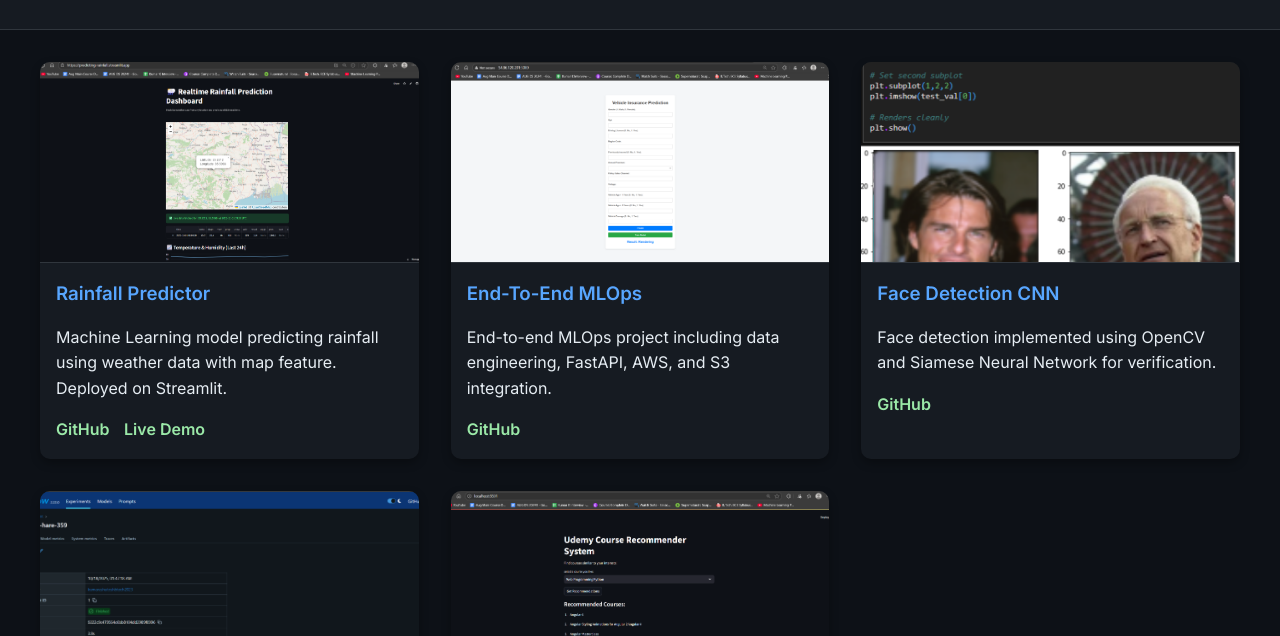
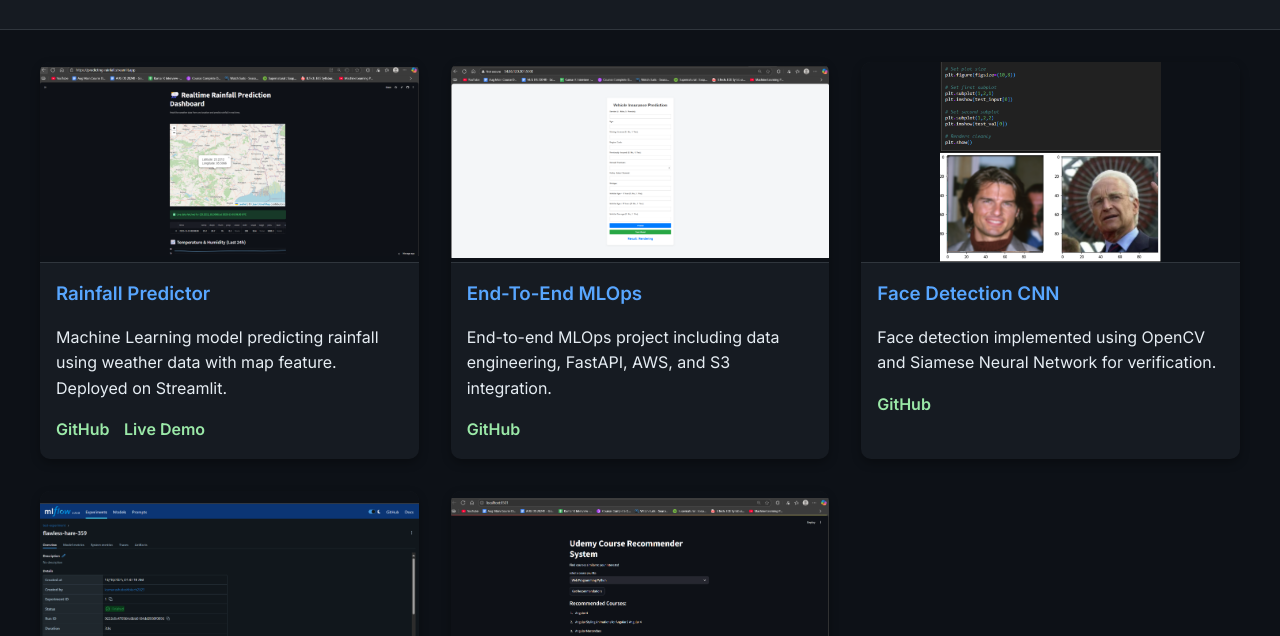
Before and after one commit to kumar7ashutosh/PORTFOLIO1, a plain HTML site: page index.html in a window 1280 px wide. Shown: the part 164-800 px from the top of the page. Drawn offline with Linux system fonts and the light colour scheme.

Commit message:
portfolio

```diff
--- a/index.html
+++ b/index.html
@@ -56,7 +56,8 @@
     .card img {
       width: 100%;
       height: 200px;
-      object-fit: cover;
+      object-fit: contain;   /* show the whole image without cropping */
+      background-color: #0d1117;
       border-bottom: 1px solid #30363d;
     }
     .card-content {
```
